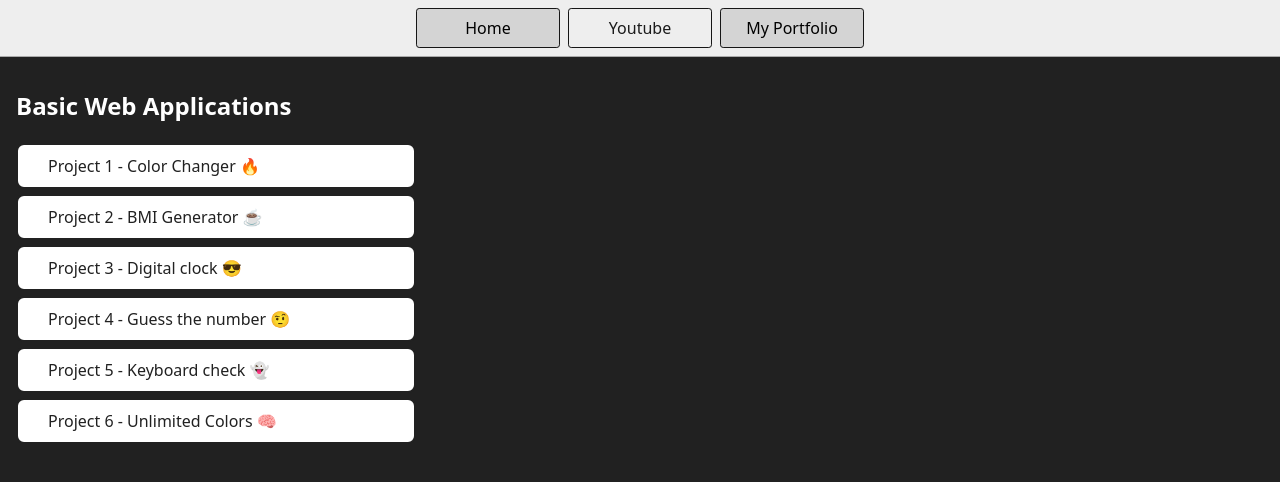
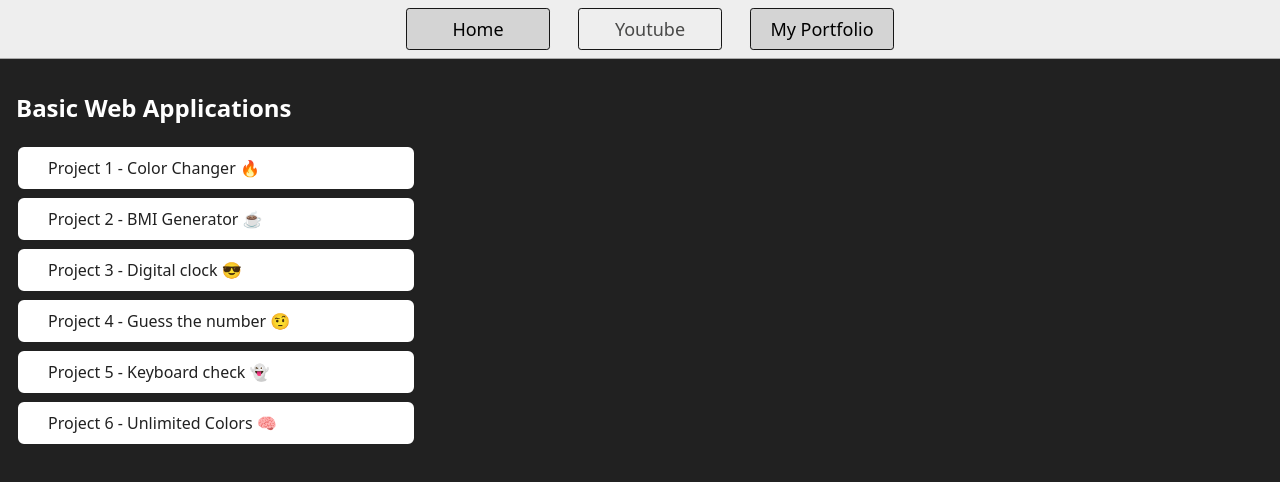
Before and after one commit to ShubhamShivade/ShubhamShivadeApps, a plain HTML site: page index.html in a window 1280 px wide. Drawn offline with Linux system fonts and the light colour scheme.

Commit message:
updating the styles for my nav tabs

```diff
--- a/Basic_Web_Apps/2-BMICalculator/script.js
+++ b/Basic_Web_Apps/2-BMICalculator/script.js
@@ -36,5 +36,4 @@ form.addEventListener('submit', function (e) {
 
     }
 
-
 });
--- a/index.html
+++ b/index.html
@@ -9,7 +9,7 @@
     <script type="module" src="script.js"></script>
   </head>
   <body style="background-color: #212121; color: #fff">
-    <nav>
+    <nav class="menu">
       <a href="" aria-current="page">Home</a>
       <a target="_blank" href="https://www.youtube.com/"
         >Youtube</a
--- a/style.css
+++ b/style.css
@@ -60,3 +60,26 @@ h1 {
   border: 2px solid #212121;
   margin-top: 5px;
 }
+
+.menu {
+  display: flex;
+  /* width: 60%; */
+  align-items: center;
+  justify-content: center;
+}
+
+.menu a {
+  text-decoration: none;
+  font-size: 18px;
+  font-weight: 500;
+  position: relative;
+  /* padding: 5px; */
+  margin-left: 20px;
+  color: #494948;
+  transition: all 0.2s ease;
+}
+
+.menu a:hover {
+  color: #fca738;
+  transform: scale(1.1);
+}
```
